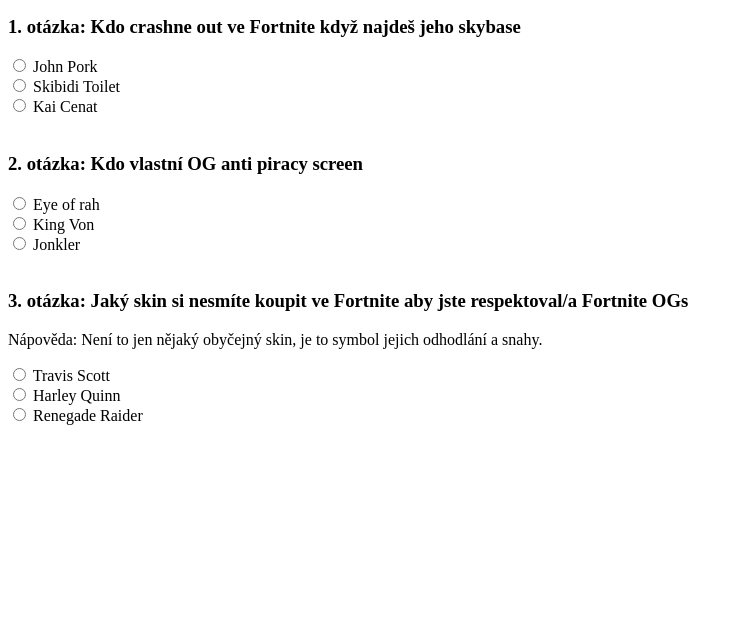
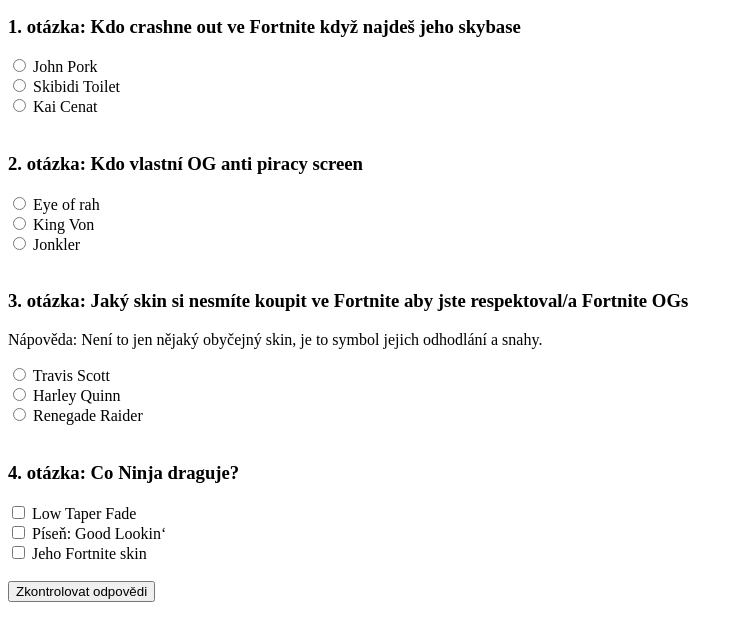
Before and after one commit to filip-lastovka/webovky, a plain HTML site: page index.html in a window 1280 px wide. Shown: the part 123-764 px from the top of the page, without its empty margins (0-743 px from the left). Drawn offline with Linux system fonts and the light colour scheme.

Commit message:
Update index.html
uprava a dodatek stranek

```diff
--- a/index.html
+++ b/index.html
@@ -47,7 +47,75 @@
 
         <input type="radio" id="checkRenegadeRaider" name="question3" value="RenegadeRaider"/>
         <label for="checkRenegadeRaider">Renegade Raider</label><br/>
+  <br/>
+        <h3><strong>4. otázka: Co Ninja draguje?</strong></h3>
 
+        <input type="checkbox" id="lowTaperFade" name="question4" value="LowTaperFade"/>
+        <label for="lowTaperFade">Low Taper Fade</label><br/>
+
+        <input type="checkbox" id="goodLookinSong" name="question4" value="GoodLookinSong"/>
+        <label for="goodLookinSong">Píseň: Good Lookin‘</label><br/>
+
+        <input type="checkbox" id="fortniteSkin" name="question4" value="FortniteSkin"/>
+        <label for="fortniteSkin">Jeho Fortnite skin</label><br/>
+
+        <br/>
+        <button type="button" onclick="checkAnswers()">Zkontrolovat odpovědi</button>
+    </form>
+
+    <div id="result"></div>
+
+    <script>
+        function checkAnswers() {
+            // Správné odpovědi
+            const correctAnswers = {
+                question1: "JohnPork",
+                question2: "KingVon",
+                question3: "RenegadeRaider",
+                question4: ["LowTaperFade", "GoodLookinSong"]
+            };
+
+            let score = 0;
+
+            // Kontrola odpovědí pro každou otázku
+            // 1. otázka
+            const question1 = document.querySelector('input[name="question1"]:checked');
+            if (question1 && question1.value === correctAnswers.question1) {
+                score++;
+            }
+
+            // 2. otázka
+            const question2 = document.querySelector('input[name="question2"]:checked');
+            if (question2 && question2.value === correctAnswers.question2) {
+                score++;
+            }
+
+            // 3. otázka
+            const question3 = document.querySelector('input[name="question3"]:checked');
+            if (question3 && question3.value === correctAnswers.question3) {
+                score++;
+            }
+
+            // 4. otázka
+            const question4 = [];
+            document.querySelectorAll('input[name="question4"]:checked').forEach(checkbox => {
+                question4.push(checkbox.value);
+            });
+            if (JSON.stringify(question4.sort()) === JSON.stringify(correctAnswers.question4.sort())) {
+                score++;
+            }
+
+            // Zobrazení výsledků
+            const resultDiv = document.getElementById("result");
+            resultDiv.innerHTML = `Tvé skóre je ${score} z 4.`;
+
+
+            if (score === 4) {
+                resultDiv.innerHTML += "<p>brain rot level 100%</p>";
+            } else {
+                resultDiv.innerHTML += "<p>ez nooooooooooooooooooob</p>";
+            }
+        }
     </script>
 </body>
 </html>
```
